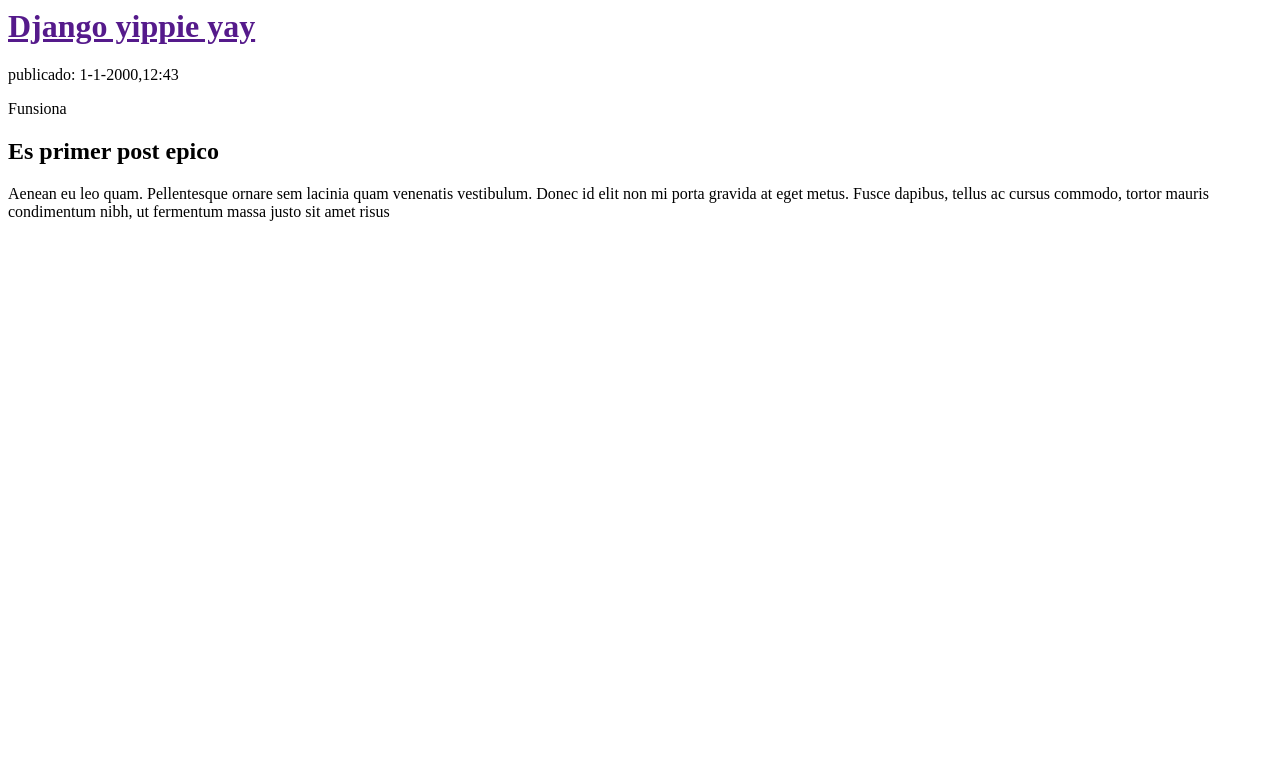
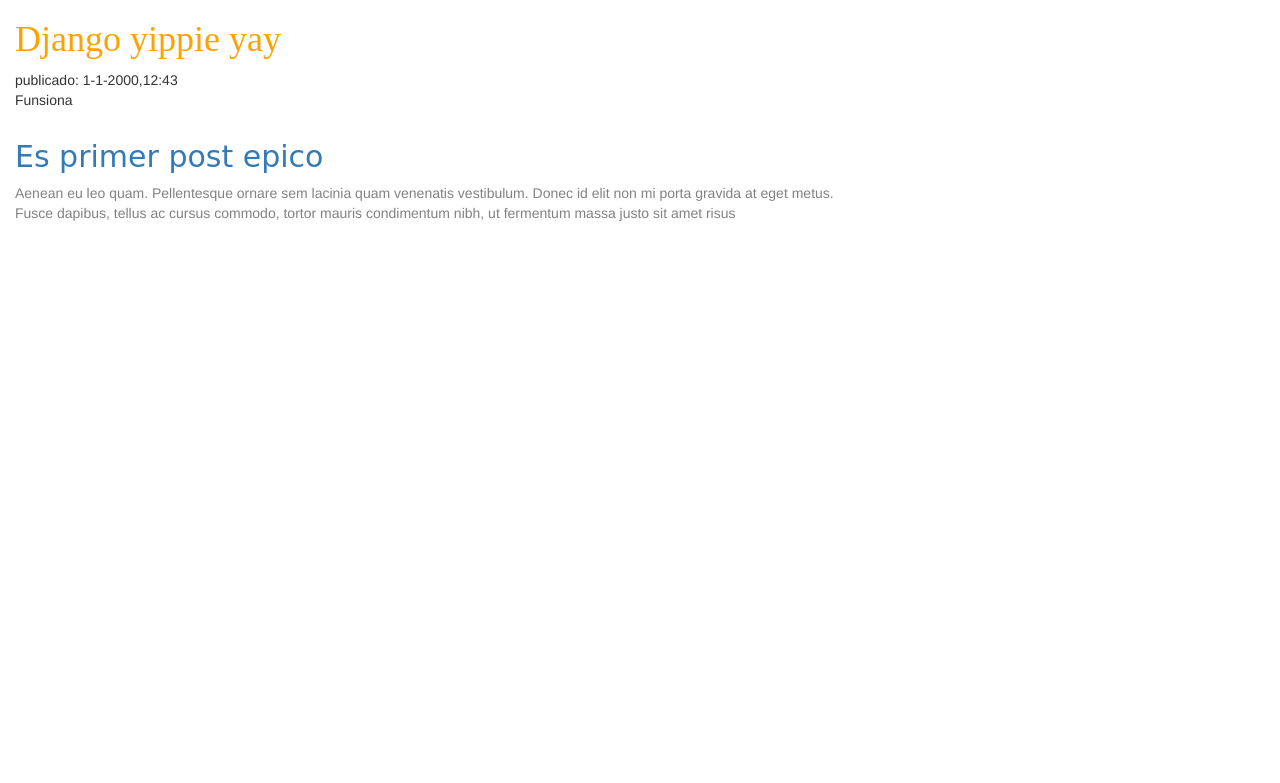
Before and after one commit to KingFonso/mi-primer-blog, a Django app: template blog/templates/blog/post_list.html in a window 1280 px wide. Shown: the top 783 px of the page. Run offline with Django 3.2, Linux system fonts and the light colour scheme; the template is opened without the code that fills it, so the values that code supplies are empty; some libraries are stand-ins or nearby versions.

Commit message:
Blog css

```diff
--- /dev/null
+++ b/blog/static/blog.css
@@ -0,0 +1,53 @@
+ h1 a {
+        color: #FCA205;
+        font-family: 'Lobster';
+    }
+ body {
+            padding-left: 15px;
+        }
+        .page-header {
+                background-color: #ff9400;
+                margin-top: 0;
+                padding: 20px 20px 20px 40px;
+            }
+            .page-header h1, .page-header h1 a, .page-header h1 a:visited, .page-header h1 a:active {
+                    color: #ffffff;
+                    font-size: 36pt;
+                    text-decoration: none;
+                }
+
+                .content {
+                    margin-left: 40px;
+                }
+
+                h1, h2, h3, h4 {
+                    font-family: 'Lobster', cursive;
+                }
+
+                .date {
+                    float: right;
+                    color: #828282;
+                }
+
+                .save {
+                    float: right;
+                }
+
+                .post-form textarea, .post-form input {
+                    width: 100%;
+                }
+
+                .top-menu, .top-menu:hover, .top-menu:visited {
+                    color: #ffffff;
+                    float: right;
+                    font-size: 26pt;
+                    margin-right: 20px;
+                }
+
+                .post {
+                    margin-bottom: 70px;
+                }
+
+                .post h1 a, .post h1 a:visited {
+                    color: #000000;
+                }
--- a/blog/templates/blog/post_list.html
+++ b/blog/templates/blog/post_list.html
@@ -1,14 +1,23 @@
+{% load staticfiles %}
 <html>
         <head>
             <title>Fonso Blog</title>
+            <link rel="stylesheet" href="//maxcdn.bootstrapcdn.com/bootstrap/3.2.0/css/bootstrap.min.css">
+            <link rel="stylesheet" href="//maxcdn.bootstrapcdn.com/bootstrap/3.2.0/css/bootstrap-theme.min.css">
+            <link rel="stylesheet" href="{% static 'css/blog.css' %}">
+
         </head>
         <body>
-            <div>
+            <div class="page header">
               <h1><a href="">Django yippie yay</a></hi>
             </div>
 
-            <div>
+            <div class="post">
+              <div class="row">
+                <div class="col-md-8"
               <p>publicado: 1-1-2000,12:43<p>Funsiona</p>
+            <div class="post">
+              <div class="date">
               <h2><a href"">Es primer post epico</a></h2>
               <p>Aenean eu leo quam. Pellentesque ornare sem lacinia quam venenatis vestibulum. Donec id elit non mi porta gravida at eget metus. Fusce dapibus, tellus ac cursus commodo, tortor mauris condimentum nibh, ut fermentum massa justo sit amet risus</p>
             </div>
```
